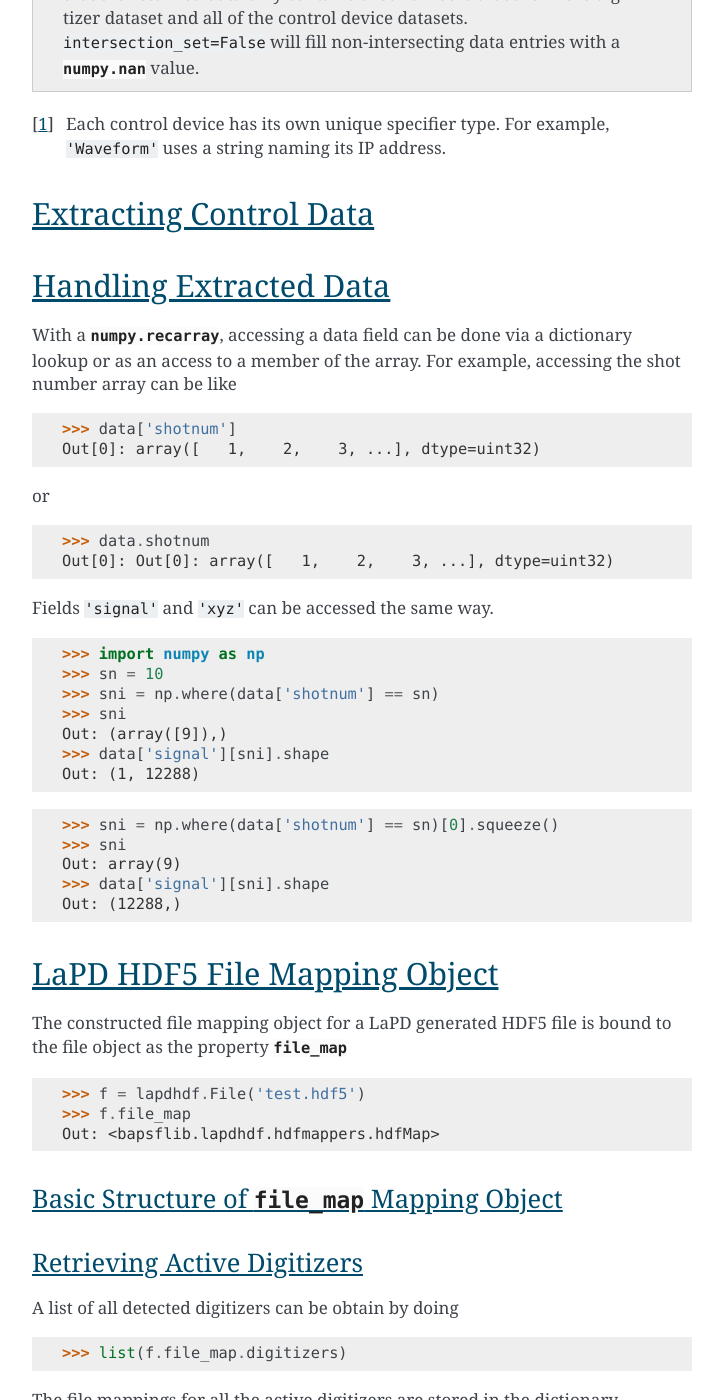
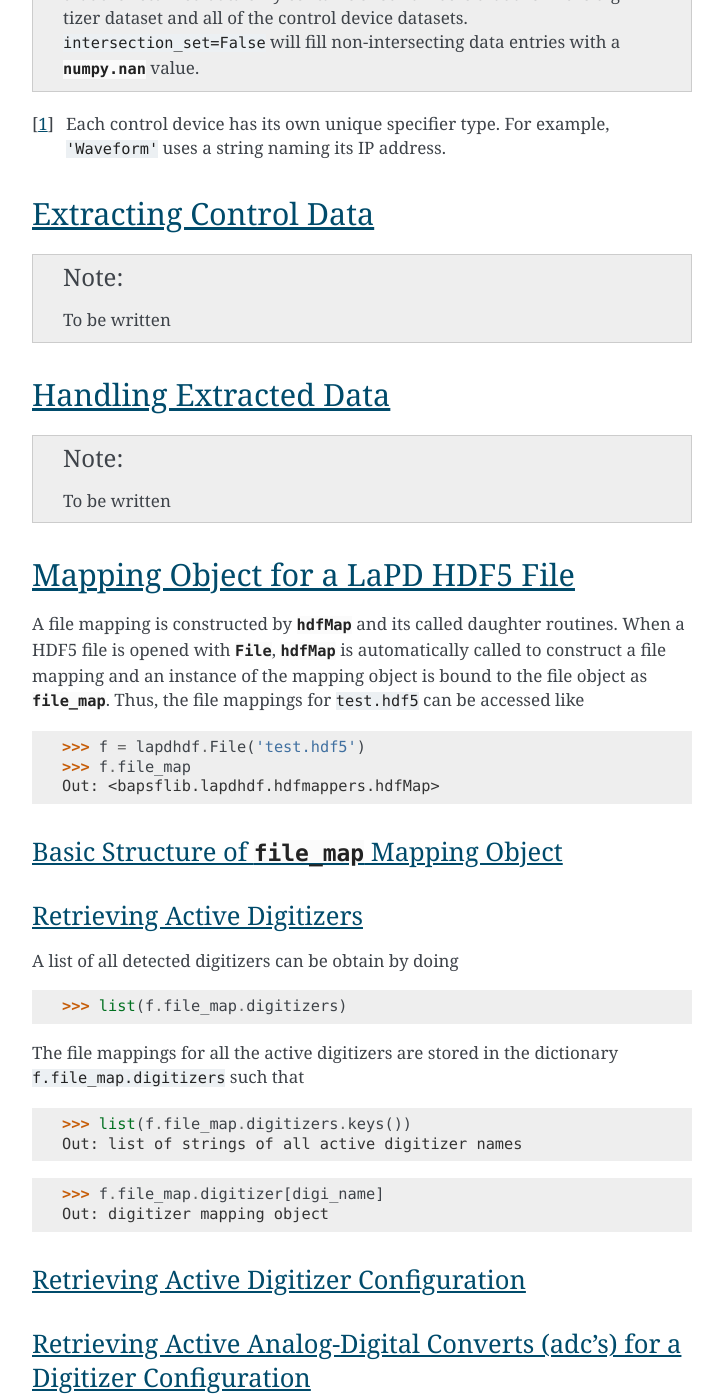
Before and after one commit to BaPSF/bapsflib, a Sphinx documentation site: the page built from docs/howtos/main.rst, in a window 1280 px wide and 1400 px high, scrolled down 6060 px. Shown: the whole window, without its empty margins (388-1111 px from the left). Built offline with Sphinx 7.4.7, drawn with Linux system fonts in a browser that asks for light colours; some of the changed text lies outside the part shown.

Commit message:
initial commit for 0.1.3.dev3: re-structuring mapping constructor for control devices to be more universal among all contypes

```diff
--- a/docs/howtos/main.rst
+++ b/docs/howtos/main.rst
@@ -24,16 +24,20 @@ Extracting (Digitizer) Data
 Extracting Control Data
 -----------------------
 
-.. _handle_data:
+.. note:: To be written
+
+ .. _handle_data:
 
 Handling Extracted Data
 -----------------------
 
-.. include:: handledata.rst
+.. note:: To be written
+
+.. .. include:: handledata.rst
 
 .. _file_mappings:
 
-LaPD HDF5 File Mapping Object
------------------------------
+Mapping Object for a LaPD HDF5 File
+-----------------------------------
 
 .. include:: mapping.rst
--- a/docs/howtos/mapping.rst
+++ b/docs/howtos/mapping.rst
@@ -1,6 +1,11 @@
-The constructed file mapping object for a LaPD generated HDF5 file is
-bound to the file object as the property
-:attr:`~bapsflib.lapdhdf.files.File.file_map`
+A file mapping is constructed by
+:class:`~bapsflib.lapdhdf.hdfmappers.hdfMap` and its called daughter
+routines.  When a HDF5 file is opened with
+:class:`~bapsflib.lapdhdf.files.File`,
+:class:`~bapsflib.lapdhdf.hdfmappers.hdfMap` is automatically called to
+construct a file mapping and an instance of the mapping object is bound
+to the file object as :attr:`~bapsflib.lapdhdf.files.File.file_map`.
+Thus, the file mappings for :file:`test.hdf5` can be accessed like
 
     >>> f = lapdhdf.File('test.hdf5')
     >>> f.file_map
--- a/setup.py
+++ b/setup.py
@@ -25,7 +25,7 @@ Topic :: Software Development :: Libraries :: Python Modules
 
 setup(
     name='bapsflib',
-    version='0.1.3.dev2',
+    version='0.1.3.dev3',
     description='A toolkit for handling data collected at BaPSF.',
     license='BSD',
     classifiers=CLASSIFIERS,
```
Also changed, not shown: 1 other file.
